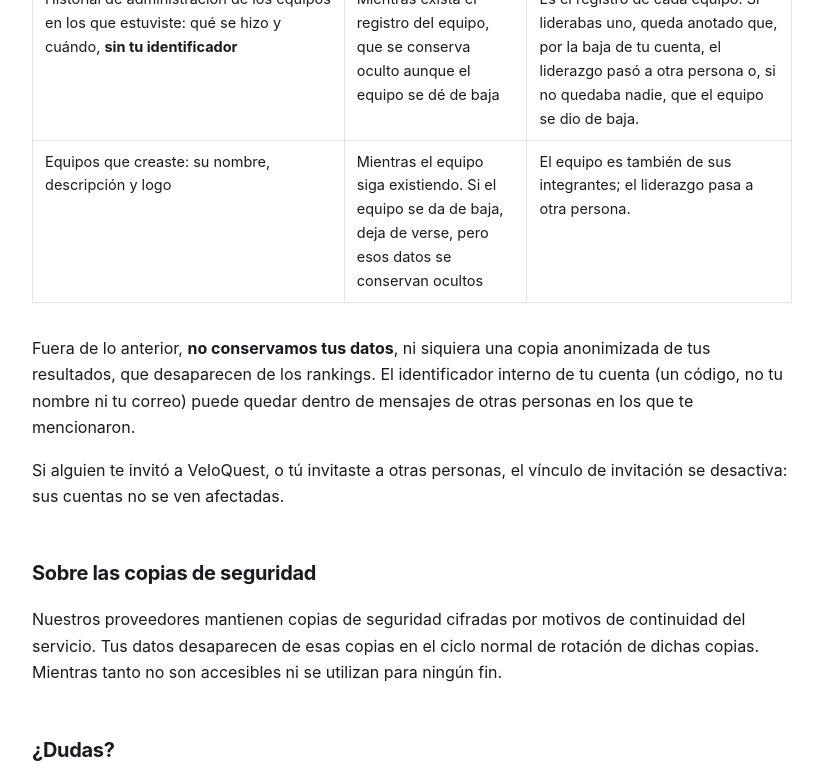
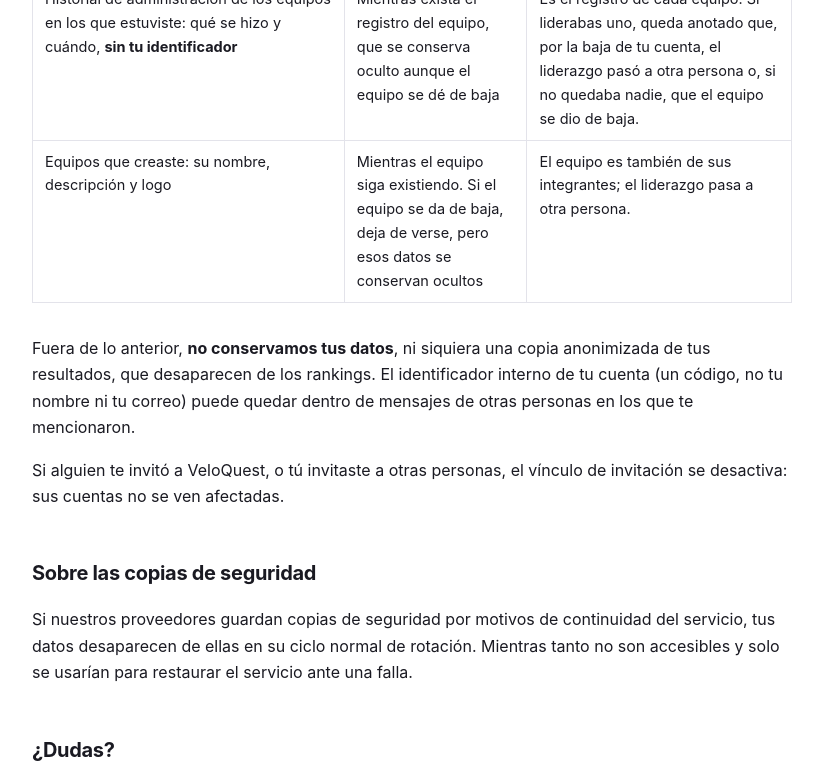
Before and after one commit to alvarovallejosh1981/veloquest-web, a plain HTML site: page eliminar-cuenta/index.html in a window 1280 px wide. Shown: the part 2000-2780 px from the top of the page, without its empty margins (228-1051 px from the left). Drawn offline with Linux system fonts and the light colour scheme.

Commit message:
eliminar-cuenta (§3.1393): las copias de seguridad, en condicional (cierto con y sin Pro); vigente desde el 22-nov

```diff
--- a/eliminar-cuenta/index.html
+++ b/eliminar-cuenta/index.html
@@ -11,7 +11,7 @@
 <header>
   <a class="brand" href="/">VeloQuest</a>
   <h1>Eliminar tu cuenta y tus datos</h1>
-  <p class="meta">Aplicación: VeloQuest · Vigente desde el 15 de noviembre de 2026</p>
+  <p class="meta">Aplicación: VeloQuest · Vigente desde el 22 de noviembre de 2026</p>
 </header>
 
 <main>
@@ -121,9 +121,9 @@
 
 <h2>Sobre las copias de seguridad</h2>
 <p>
-  Nuestros proveedores mantienen copias de seguridad cifradas por motivos de continuidad del servicio.
-  Tus datos desaparecen de esas copias en el ciclo normal de rotación de dichas copias. Mientras tanto
-  no son accesibles ni se utilizan para ningún fin.
+  Si nuestros proveedores guardan copias de seguridad por motivos de continuidad del servicio, tus datos
+  desaparecen de ellas en su ciclo normal de rotación. Mientras tanto no son accesibles y solo se usarían
+  para restaurar el servicio ante una falla.
 </p>
 
 <h2>¿Dudas?</h2>
```
